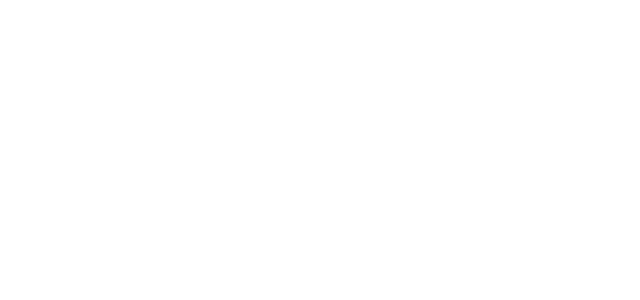
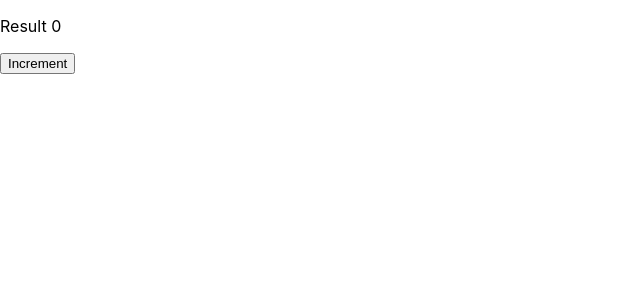
Before and after one commit to huyhoang1996vn/my-reactjs, a React (Create React App) app: page /contact-redux-hook in a window 1280 px wide. Before the commit this address had no page. Shown: the top 300 px of the page, without its empty margins (0-640 px from the left). Built offline with nearby package versions, Linux system fonts and the light colour scheme.

Commit message:
React hook

```diff
--- a/src/App.jsx
+++ b/src/App.jsx
@@ -5,6 +5,8 @@
 import CounterForm from './components/CounterRedux'
 import ContactForm from './components/Contact'
 import ContactRedux from './components/ContactRedux'
+import CounterReduxHook from './components/ContactReduxHook'
+
 
 
 import {
@@ -22,6 +24,7 @@
         <Route exact path="/redux" element={<CounterForm />}/>
         <Route exact path="/contact" element={<ContactForm />}/>
         <Route exact path="/contact-redux" element={<ContactRedux />}/>
+        <Route exact path="/contact-redux-hook" element={<CounterReduxHook />}/>
 
       </Routes>
     </>
--- a/src/Home.jsx
+++ b/src/Home.jsx
@@ -38,6 +38,13 @@
         >
             Contact in Redux
         </a>
+        <a
+            className="App-link"
+            href="/contact-redux-hook"
+            rel="noopener noreferrer"
+        >
+            Contact in Redux Hook
+        </a>
       </header>
     </div>
   )
--- /dev/null
+++ b/src/components/ContactReduxHook.jsx
@@ -0,0 +1,24 @@
+import React from 'react';
+import {incrementCounter} from '../action/number'
+import { useDispatch, useSelector } from 'react-redux';
+
+
+const CounterReduxHook = ()=>{
+    const counter = useSelector(stateRedux=>stateRedux.reducer);
+    const dispatch = useDispatch();
+
+    console.log("=== counter ", counter)
+    const handleClick = ()=>{
+        dispatch({
+            type: 'INCREMENT',
+            num: 2
+        });
+      }
+      return <div>
+      <p>Result {counter.count}</p>
+      {/* <button onClick={()=>dispatch({type: 'INCREMENT', num: 2 })}>Increment</button> */}
+      <button onClick={handleClick}>Increment</button>
+      </div>;
+}
+
+export default CounterReduxHook;
--- a/src/index.jsx
+++ b/src/index.jsx
@@ -5,20 +5,8 @@
 import App from './App'
 import { BrowserRouter as Router } from 'react-router-dom'
 import { Provider } from 'react-redux'
-import reducer from './reducer/counter'
-import addItemReducer from './reducer/addItemReducer'
+import store from './store/store'
 
-
-import { createStore } from '@reduxjs/toolkit';
-import { combineReducers } from 'redux';
-
-const reducers = combineReducers({
-  reducer,
-  addItemReducer
-});
-
-const store = createStore(reducers)
-console.log(store.getState());
 
 
 ReactDOM.render(
--- /dev/null
+++ b/src/store/store.jsx
@@ -0,0 +1,16 @@
+import reducer from '../reducer/counter'
+import addItemReducer from '../reducer/addItemReducer'
+
+
+import { createStore } from '@reduxjs/toolkit';
+import { combineReducers } from 'redux';
+
+const reducers = combineReducers({
+  reducer,
+  addItemReducer
+});
+
+const store = createStore(reducers)
+console.log(store.getState());
+
+export default store;
```
Also changed, not shown: 2 other files (tests, documents, lock files or other folders).
